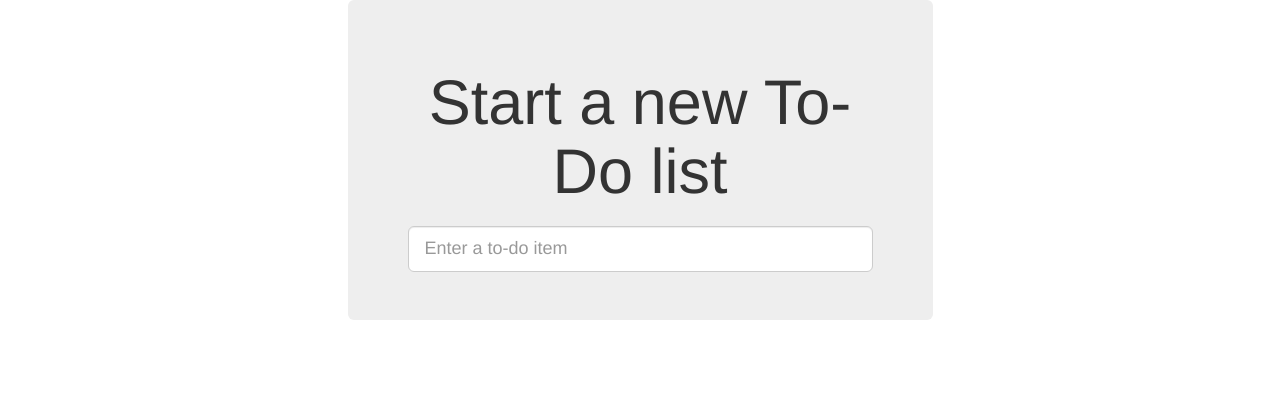
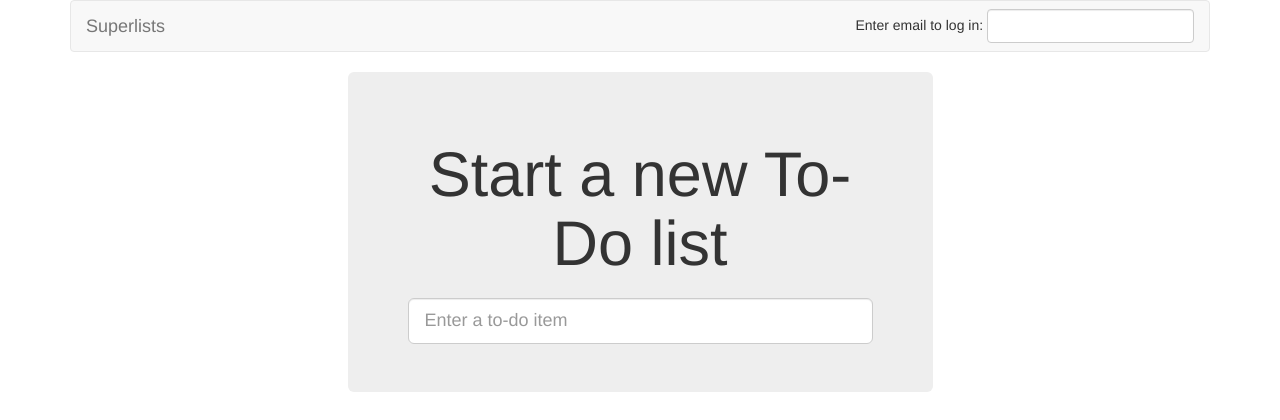
Before and after one commit to maskarb/python-tdd-book, a Django app: page / in a window 1280 px wide. Shown: the top 420 px of the page. Run offline with Django 3.2, Linux system fonts and the light colour scheme; some libraries are stand-ins or nearby versions.

Commit message:
add navbar for login

```diff
--- a/lists/templates/base.html
+++ b/lists/templates/base.html
@@ -12,6 +12,18 @@
 
     <body>
         <div class="container">
+
+            <nav class="navbar navbar-default", role="navigation">
+                <div class="container-fluid">
+                    <a class="navbar-brand" href="/">Superlists</a>
+                    <form class="navbar-form navbar-right" method="POST" action="#">
+                        <span>Enter email to log in:</span>
+                        <input class="form-control" name="email" type="text" />
+                        {% csrf_token %}
+                    </form>
+                </div>
+            </nav>
+
             <div class="row">
                 <div class="col-md-6 col-md-offset-3 jumbotron">
                     <div class="text-center">
```
